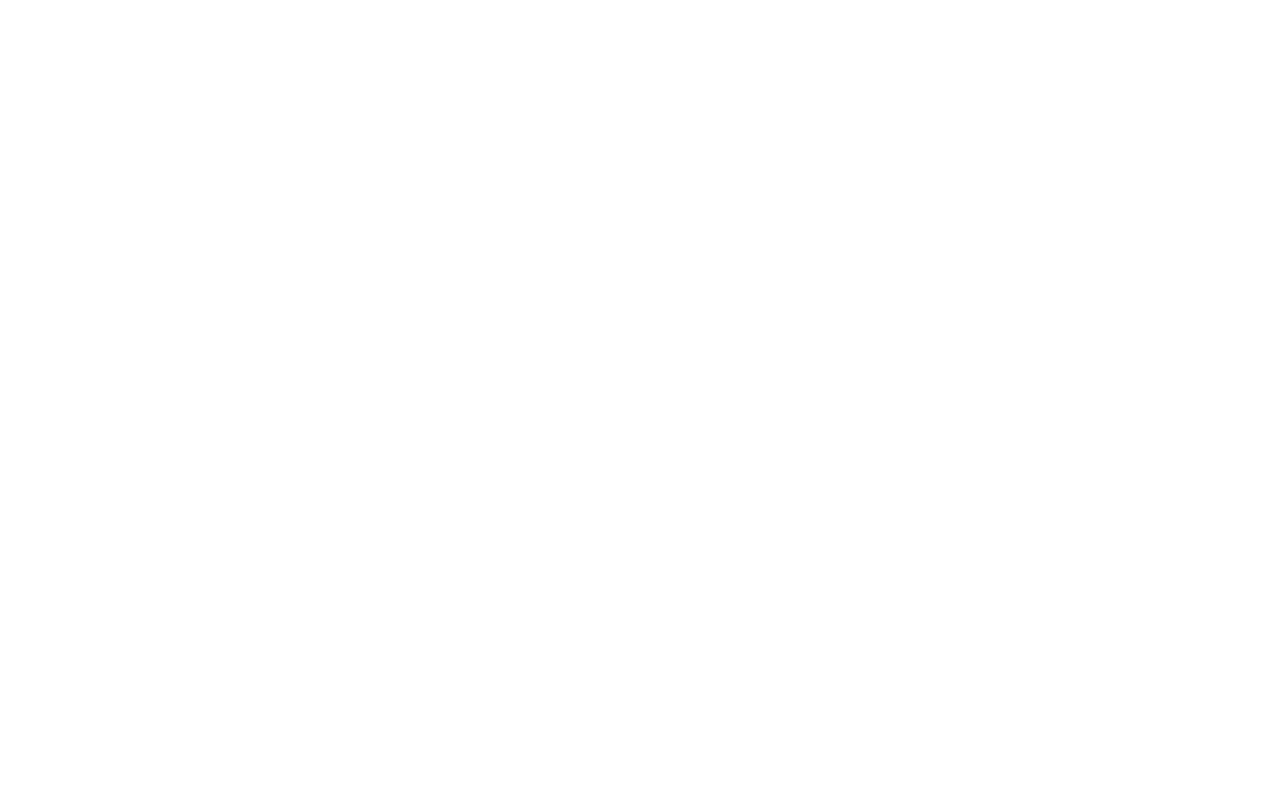
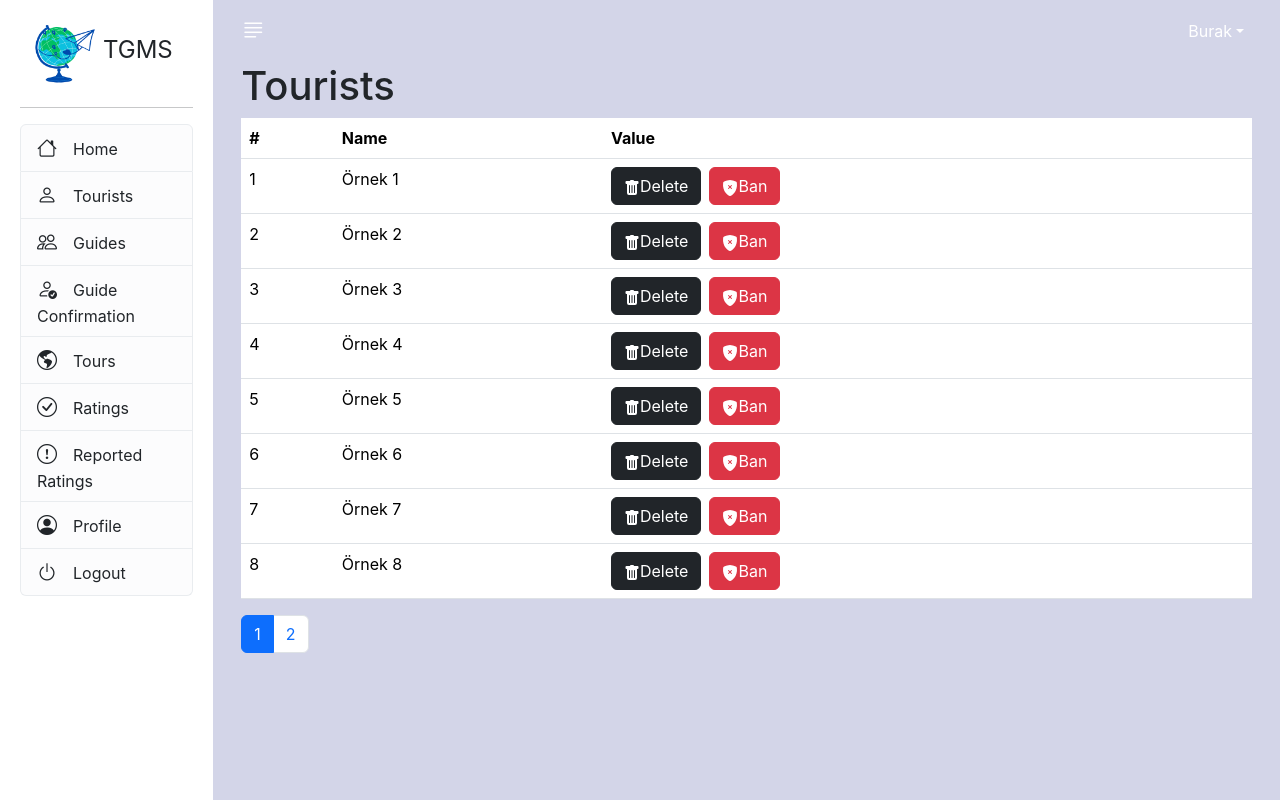
Before and after one commit to buraksazli/TourismGuideManSys-Frontend, a React (Create React App) app: page /tourists in a window 1280 px wide. Before the commit this address had no page. Built offline with nearby package versions, Linux system fonts and the light colour scheme; the HTML template or start-up script is replaced by a standard one.

Commit message:
Tourist Page added

```diff
--- a/src/App.js
+++ b/src/App.js
@@ -2,7 +2,7 @@
 
 import LoginPage from './pages/LoginPage'
 
-
+import TouristsPage from './pages/TouristsPage'
 
 import HomePage from './pages/HomePage'
 
@@ -22,6 +22,7 @@
 
                     <Route path='/login' element={<LoginPage/>}/>
                     <Route path='/home' element={<HomePage />}/>
+                    <Route path='/tourists' element={<TouristsPage />}/>
                   </Routes>
                  </BrowserRouter>
 
--- a/src/Components/Sidebar.js
+++ b/src/Components/Sidebar.js
@@ -9,18 +9,18 @@
     }
 
     return (
-        <div className=' sidebar p-2'>
+        <div className=' sidebar p-2' >
             <div className='m-2'>
                 <img src={logo} alt="Logo" style={{height:75, width:75}} />
                 <span className='brand-name fs-4 font-weight-bold'>TGMS</span>
             </div>
             <hr className='text-dark' />
             <div className='list-group border-dark'>
-                <Link to={''} onClick={handleClick} className='text-dark text-decoration-none ps-3 list-group-item list-group-item-light list-group-item-action'>
+                <Link to={'/home'} onClick={handleClick} className='text-dark text-decoration-none ps-3 list-group-item list-group-item-light list-group-item-action'>
                     <i className='bi bi-house fs-5 me-3'></i>
                     <span >Home</span>
                 </Link>
-                <Link to={''} onClick={handleClick} className='text-dark text-decoration-none ps-3 list-group-item list-group-item-light list-group-item-action'>
+                <Link to={'/tourists'} onClick={handleClick} className='text-dark text-decoration-none ps-3 list-group-item list-group-item-light list-group-item-action'>
                     <i className='bi bi-person fs-5 me-3'></i>
                     <span >Tourists</span>
                 </Link>
--- /dev/null
+++ b/src/Components/Tourists.js
@@ -0,0 +1,83 @@
+import React from 'react'
+import Nav from './Navbar'
+
+import { useState  } from 'react';
+
+import Table from 'react-bootstrap/Table';
+
+import Pagination from 'react-bootstrap/Pagination';
+function Tourists( { Toggle }) {
+    const data = [
+        { id: 1, name: 'Örnek 1', value: 10 },
+        { id: 2, name: 'Örnek 2', value: 20 },
+        { id: 3, name: 'Örnek 3', value: 30 },
+        { id: 4, name: 'Örnek 4', value: 30 },
+        { id: 5, name: 'Örnek 5', value: 40 },
+        { id: 6, name: 'Örnek 6', value: 50 },
+        { id: 7, name: 'Örnek 7', value: 60 },
+        { id: 8, name: 'Örnek 8', value: 70 },
+        { id: 6, name: 'Örnek 6', value: 50 },
+        { id: 7, name: 'Örnek 7', value: 60 },
+        { id: 8, name: 'Örnek 8', value: 70 },
+        { id: 9, name: 'Örnek 9', value: 80 }
+      ];
+
+      const [currentPage, setCurrentPage] = useState(1);
+      const [itemsPerPage] = useState(8);
+
+      const indexOfLastItem = currentPage * itemsPerPage;
+      const indexOfFirstItem = indexOfLastItem - itemsPerPage;
+      const currentItems = data.slice(indexOfFirstItem, indexOfLastItem);
+
+      const paginate = (pageNumber) => setCurrentPage(pageNumber);
+  return (
+    <div className='px-3'>
+            <Nav Toggle={Toggle} />
+
+            <h1>Tourists</h1>
+            <Table   hover>
+                <thead>
+                <tr>
+                    <th>#</th>
+                    <th>Name</th>
+                    <th>Value</th>
+                </tr>
+                </thead>
+                <tbody>
+                {currentItems.map((item, index) => (
+                    <tr key={index}>
+                    <td>{item.id}</td>
+                    <td>{item.name}</td>
+                    <td>
+                    <button type="button" class="btn btn-dark">
+                        <svg xmlns="http://www.w3.org/2000/svg" width="16" height="16" fill="currentColor" class="bi bi-trash-fill" viewBox="0 0 16 16">
+                            <path d="M2.5 1a1 1 0 0 0-1 1v1a1 1 0 0 0 1 1H3v9a2 2 0 0 0 2 2h6a2 2 0 0 0 2-2V4h.5a1 1 0 0 0 1-1V2a1 1 0 0 0-1-1H10a1 1 0 0 0-1-1H7a1 1 0 0 0-1 1zm3 4a.5.5 0 0 1 .5.5v7a.5.5 0 0 1-1 0v-7a.5.5 0 0 1 .5-.5M8 5a.5.5 0 0 1 .5.5v7a.5.5 0 0 1-1 0v-7A.5.5 0 0 1 8 5m3 .5v7a.5.5 0 0 1-1 0v-7a.5.5 0 0 1 1 0"></path>
+                        </svg>
+                        Delete
+                     </button>
+
+                     <button type="button" class="btn btn-danger ms-2">
+                        <svg xmlns="http://www.w3.org/2000/svg" width="16" height="16" fill="currentColor" class="bi bi-shield-fill-x" viewBox="0 0 16 16">
+                            <path d="M8 0c-.69 0-1.843.265-2.928.56-1.11.3-2.229.655-2.887.87a1.54 1.54 0 0 0-1.044 1.262c-.596 4.477.787 7.795 2.465 9.99a11.8 11.8 0 0 0 2.517 2.453c.386.273.744.482 1.048.625.28.132.581.24.829.24s.548-.108.829-.24a7 7 0 0 0 1.048-.625 11.8 11.8 0 0 0 2.517-2.453c1.678-2.195 3.061-5.513 2.465-9.99a1.54 1.54 0 0 0-1.044-1.263 63 63 0 0 0-2.887-.87C9.843.266 8.69 0 8 0M6.854 5.146 8 6.293l1.146-1.147a.5.5 0 1 1 .708.708L8.707 7l1.147 1.146a.5.5 0 0 1-.708.708L8 7.707 6.854 8.854a.5.5 0 1 1-.708-.708L7.293 7 6.146 5.854a.5.5 0 1 1 .708-.708"></path>
+                        </svg>
+                        Ban
+                    </button>
+
+                    </td>
+                    </tr>
+                ))}
+                </tbody>
+            </Table>
+            <Pagination>
+                {Array.from({ length: Math.ceil(data.length / itemsPerPage) }).map((_, index) => (
+                <Pagination.Item key={index} active={index + 1 === currentPage} onClick={() => paginate(index + 1)}>
+                    {index + 1}
+                </Pagination.Item>
+                ))}
+            </Pagination>
+
+        </div>
+  )
+}
+
+export default Tourists
--- /dev/null
+++ b/src/pages/TouristsPage.js
@@ -0,0 +1,28 @@
+import React from 'react'
+import Sidebar from '../Components/Sidebar'
+import Tourists from '../Components/Tourists'
+import 'bootstrap-icons/font/bootstrap-icons.css'
+import { useState  } from 'react';
+function TouristsPage() {
+    const [toggle, setToggle] = useState(true);
+    const Toggle = () => {
+        setToggle(!toggle)
+    }
+  return (
+    <>
+    <div className='container-fluid  min-vh-100 ' style={{backgroundColor: "#d3d5e8"}}>
+        <div className='row '>
+        {toggle && <div className='col-4 col-md-2  vh-100 position-fixed bg-white'>
+          <Sidebar />
+                      </div>}
+          {toggle &&  <div className='col-4 col-md-2'></div>}
+            <div className='col'>
+                <Tourists Toggle={Toggle}/>
+            </div>
+        </div>
+      </div>
+    </>
+  );
+}
+
+export default TouristsPage
```
